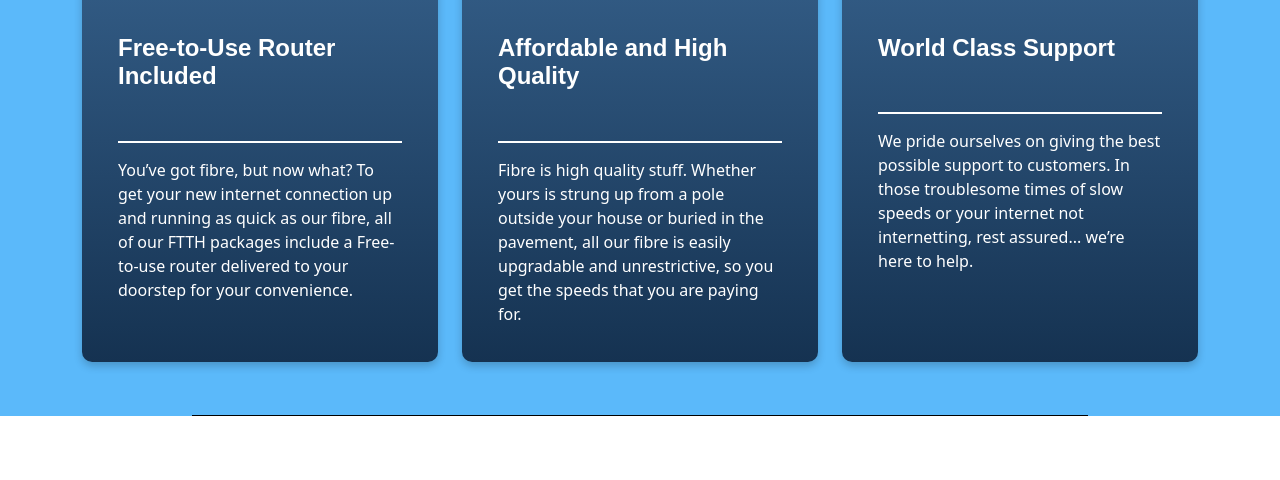
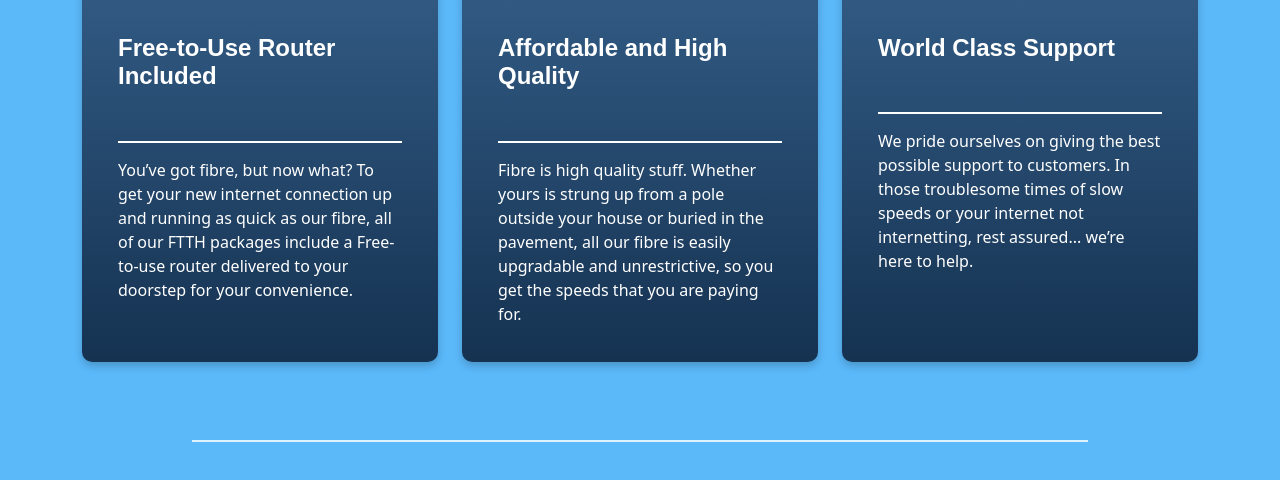
Before and after one commit to Abel-kabeya/Cool-Ideas-Clone, a plain HTML site: page index.html in a window 1280 px wide. Shown: the part 1588-2068 px from the top of the page. Drawn offline with nearby package versions, Linux system fonts and the light colour scheme.

Commit message:
added underline below cards, and padding top & bottom for why-us section

```diff
--- a/css/styles.css
+++ b/css/styles.css
@@ -150,11 +150,11 @@ body{
 }
 
 .underline-bottom {
-    width: 100%; /* Full width underline */
-    height: 1px; /* Adjust thickness */
-    background-color: black; /* Match the color of the line */
-    margin-top: 5px; /* Adjust spacing between text and line */
-    margin-bottom: 70px; /* Add padding below the underline */
+    width: 70%; /* Adjust the width as needed */
+    height: 2px; /* Thickness of the underline */
+    background-color: white; /* Color of the underline */
+    margin: 30px auto 0; /* Center it and add some margin above */
+    opacity: 0.8; /* Optional: Adjust opacity for a subtle effect */
 }
 
 .card {
--- a/index.html
+++ b/index.html
@@ -74,7 +74,7 @@
     </div>
 </section>
 
-<section id="Why-Us" class="pt-md-5">
+<section id="Why-Us" class="pt-5 pb-5">
     <div class="why-us-div">
         <h1>WHY US</h1>
         <div class="underline"></div>
@@ -181,9 +181,7 @@
         </div>
     </div>
 
-    <div class="why-us-div">
-        <div class="underline-bottom"></div>
-    </div>
+    <div class="underline-bottom"></div>
 
 </section>
 
```
